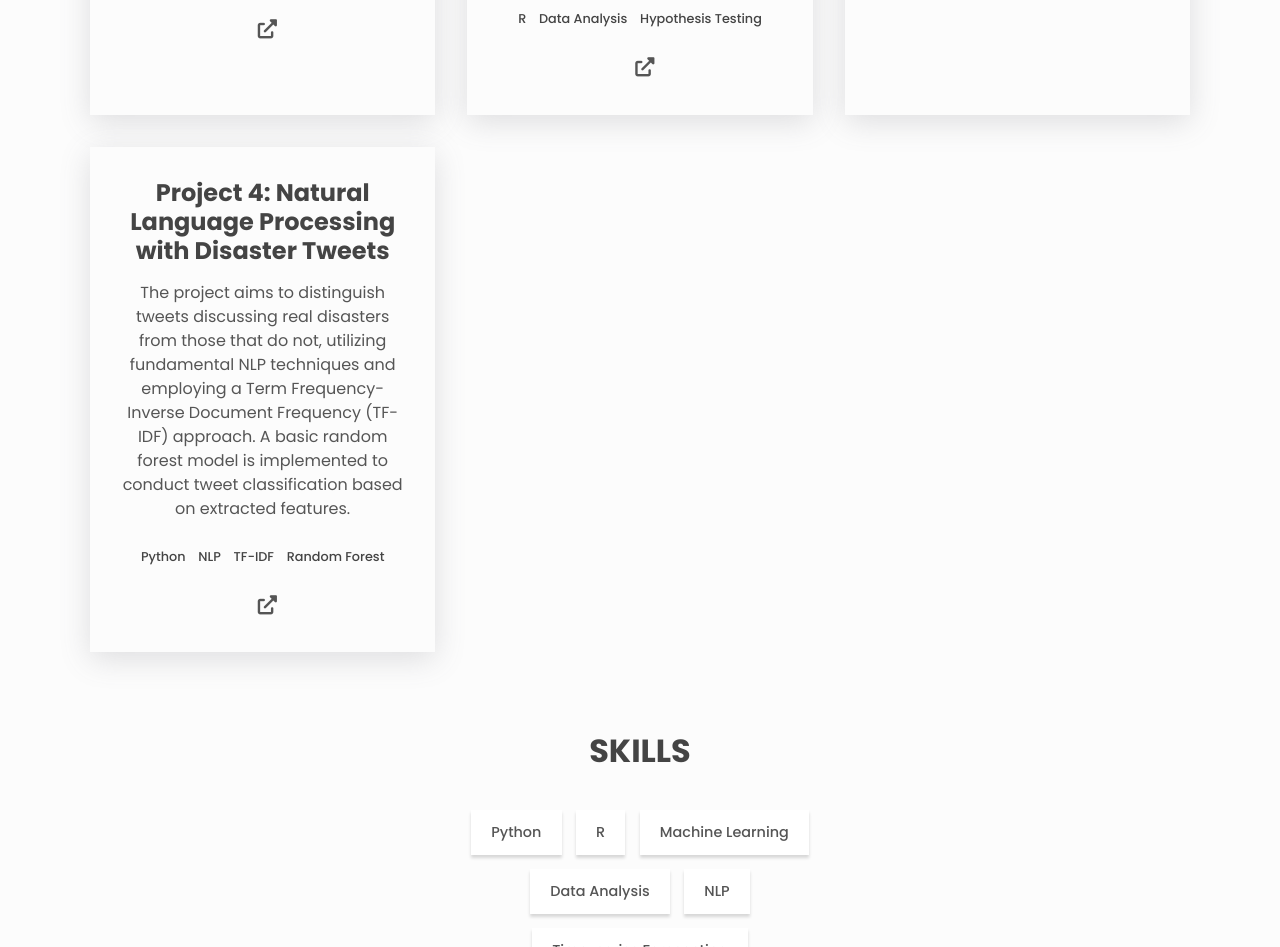
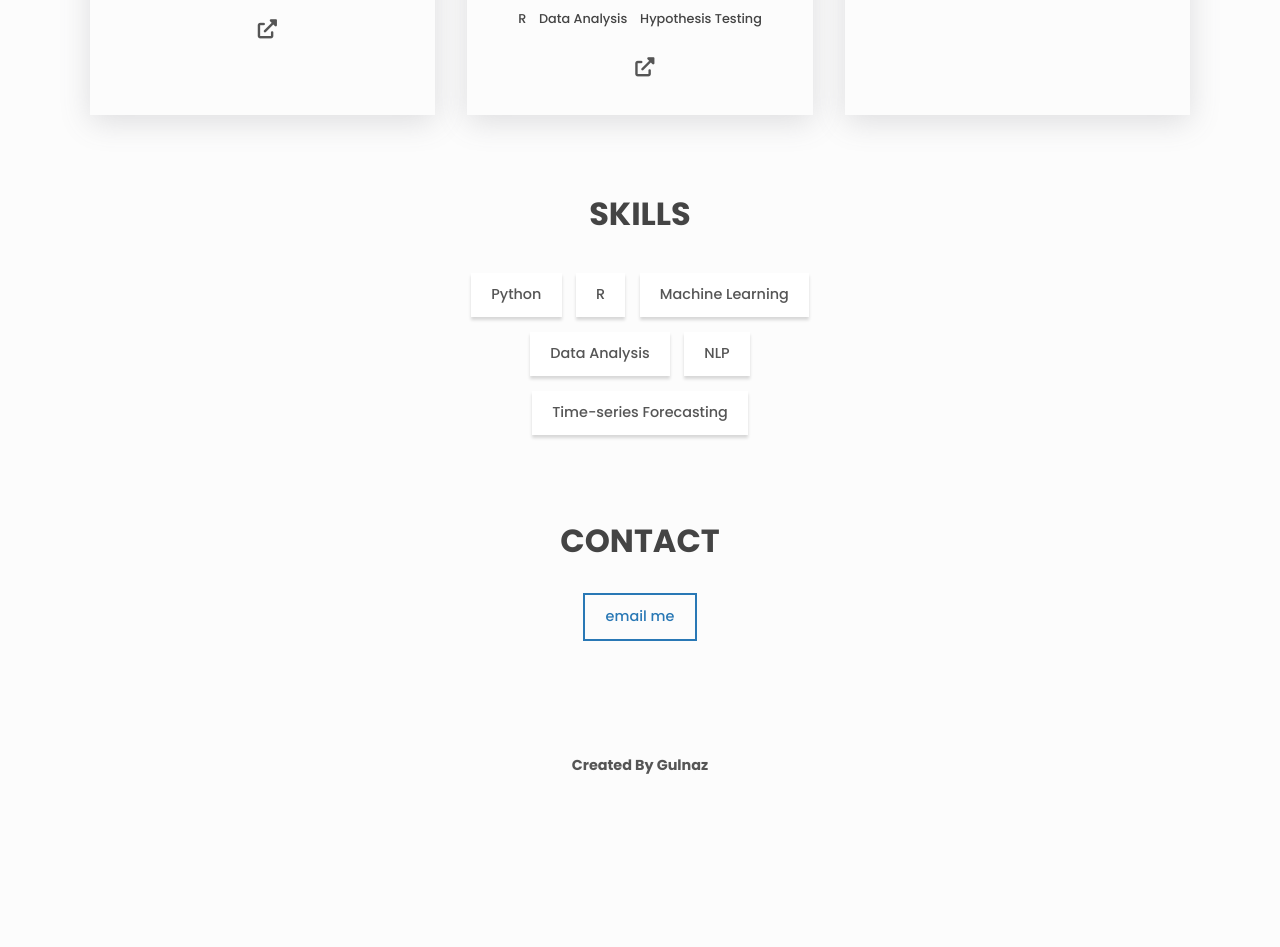
Before and after one commit to uniquebloom/gbportfolio, a plain HTML site: page index.html in a window 1280 px wide. Shown: the part 1164-2111 px from the top of the page. After the commit the page ends 1989 px from the top, so only its background shows below. Drawn offline with Linux system fonts and the light colour scheme.

Commit message:
deleted project 4.html

```diff
--- a/index.html
+++ b/index.html
@@ -144,25 +144,7 @@
                 </a>
             </div>
 
-            <div class="project">
-                <h3>Project 4: Natural Language Processing with Disaster Tweets</h3>
-                <p class="project__description">
-                    The project aims to distinguish tweets discussing real disasters from those that do not, utilizing fundamental NLP techniques and employing a Term Frequency-Inverse Document Frequency (TF-IDF) approach. A basic random forest model is implemented to conduct tweet classification based on extracted features.
-                </p>
-                <ul class="project__stack">
-                    <li class="project__stack-item">Python</li>
-                    <li class="project__stack-item">NLP</li>
-                    <li class="project__stack-item">TF-IDF</li>
-                    <li class="project__stack-item">Random Forest</li>
-                </ul>
-                <a
-                    href="https://colab.research.google.com/drive/1BvYAsA8LCikk8-AGIwrd3xaHbWxZaZsO?usp=sharings"
-                    aria-label="live preview"
-                    class="link link--icon"
-                >
-                    <i aria-hidden="true" class="fas fa-external-link-alt"></i>
-                </a>
-            </div>
+
         </div>
     </section>
     <!-- Skills -->
```
